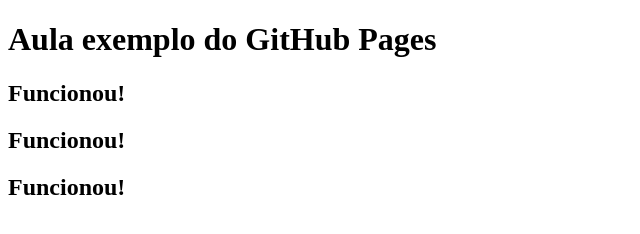
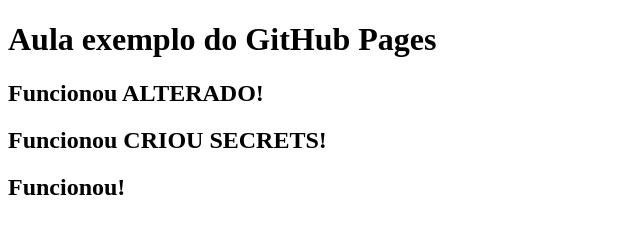
Before and after one commit to CarlosWGama/github-pages, a website: page index.html in a window 1280 px wide. Shown: the whole page, without its empty margins (0-640 px from the left). Drawn offline with Linux system fonts and the light colour scheme.

Commit message:
Testando secrets

```diff
--- a/index.html
+++ b/index.html
@@ -7,8 +7,8 @@
 </head>
 <body>
     <h1>Aula exemplo do GitHub Pages </h1>
-    <h2> Funcionou! </h2>
-    <h2> Funcionou! </h2>
+    <h2> Funcionou ALTERADO! </h2>
+    <h2> Funcionou CRIOU SECRETS! </h2>
     <h2> Funcionou! </h2>
 </body>
 </html>
```
Also changed, not shown: .github/workflows/pipeline.yml.
